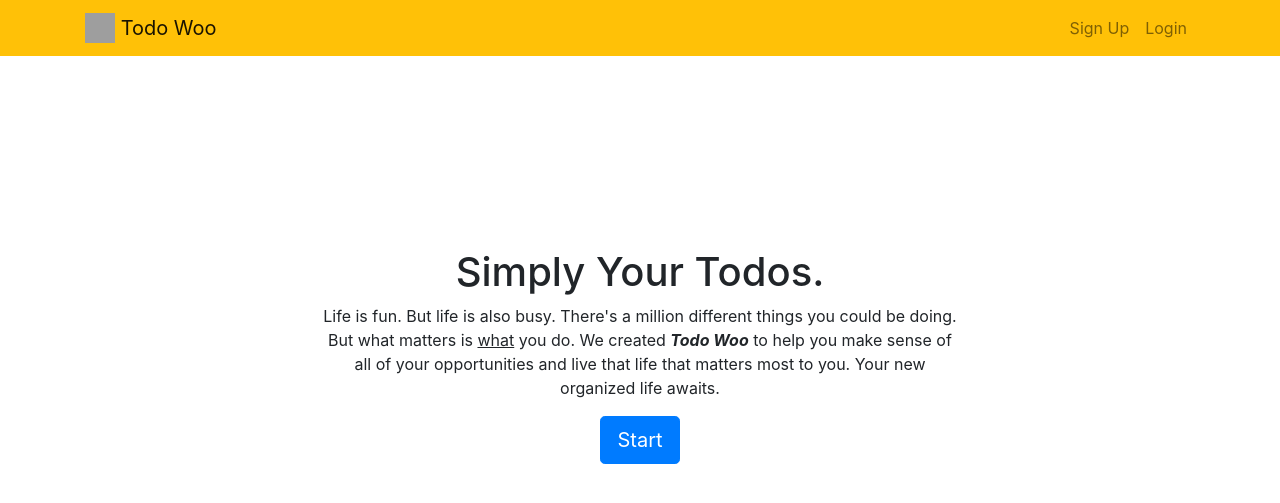
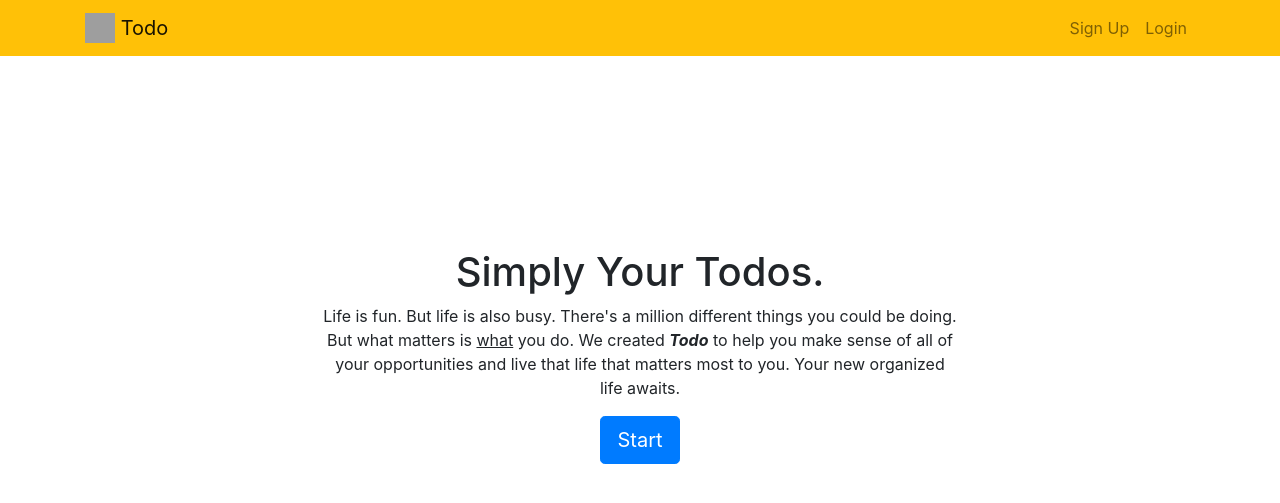
Before and after one commit to alexandrepires5/todo-web-dummy, a Django app: page / in a window 1280 px wide. Shown: the top 503 px of the page. Run offline with Django 3.2, Linux system fonts and the light colour scheme; some libraries are stand-ins or nearby versions; grey boxes are pictures that could not be loaded.

Commit message:
Fix description

```diff
--- a/todo/templates/todo/base.html
+++ b/todo/templates/todo/base.html
@@ -19,7 +19,7 @@
 <div class="container">
     <a class="navbar-brand" href="{% url 'home' %}">
          <img src="{% static 'todo/logo.png' %}" width="30" height="30" class="d-inline-block align-top">
-        <span>Todo Woo</span>
+        <span>Todo</span>
     </a>
     <button class="navbar-toggler" type="button" data-toggle="collapse" data-target="#navbarNav" aria-controls="navbarNav" aria-expanded="false" aria-label="Toggle navigation">
         <span class="navbar-toggler-icon"></span>
--- a/todo/templates/todo/home.html
+++ b/todo/templates/todo/home.html
@@ -11,7 +11,7 @@
     <div class="col-md-7 text-center">
         <h1>Simply Your Todos.</h1>
         <p>Life is fun. But life is also busy. There's a million different things you could be doing.
-            But what matters is <u>what</u> you do. We created <b><i>Todo Woo</i></b>
+            But what matters is <u>what</u> you do. We created <b><i>Todo</i></b>
             to help you make sense of all of your opportunities and live that life that matters most to you.
             Your new organized life awaits.</p>
         <a role="button" class="btn btn-primary btn-lg" href="{% url 'signupuser' %}">Start</a>
```
